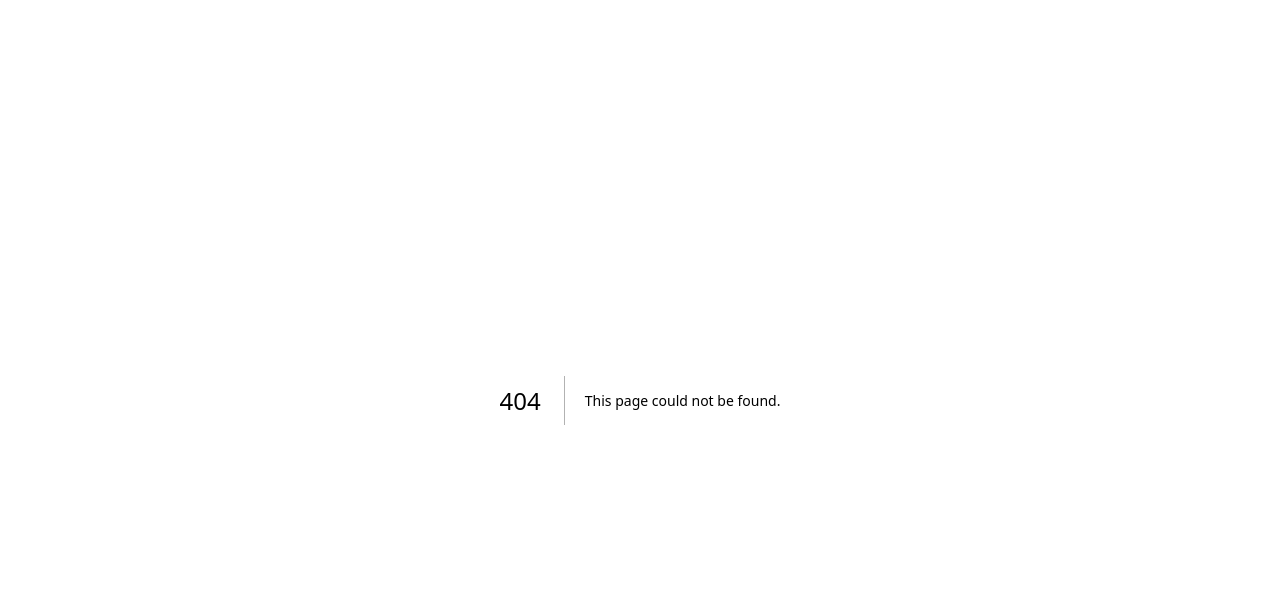
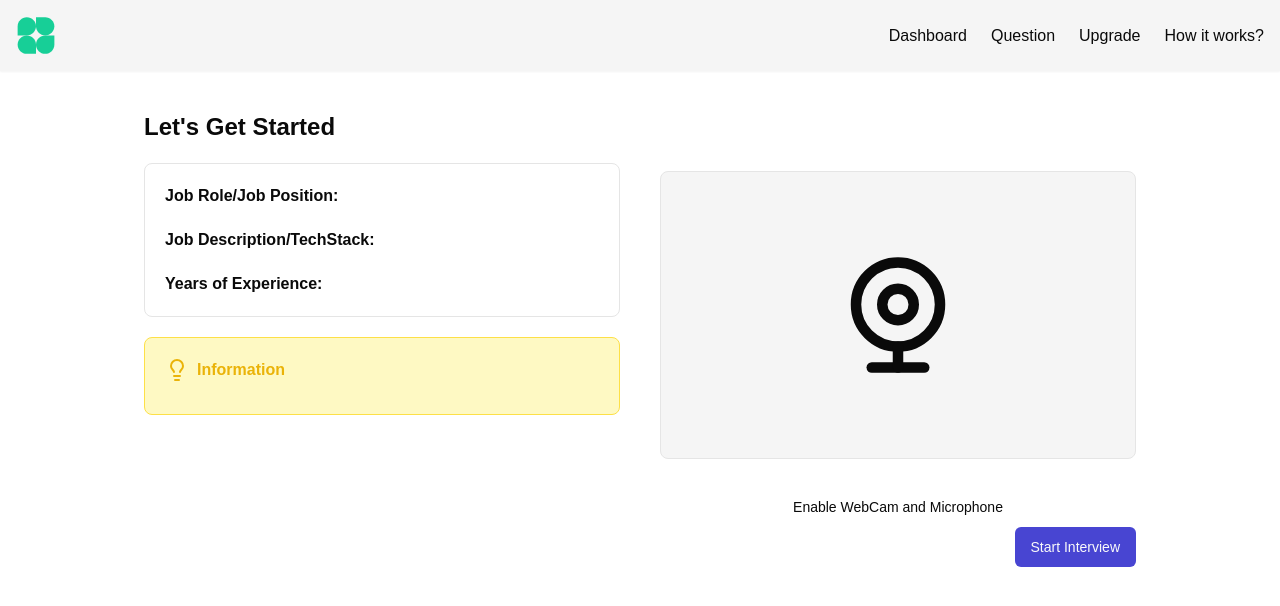
Before and after one commit to palakverma25/prepai, a Next.js app: page /dashboard/interview/1 in a window 1280 px wide. Before the commit this address had no page. Shown: the top 606 px of the page. Built offline with nearby package versions, Linux system fonts and the light colour scheme; no server answers; the database is empty.

Commit message:
WebcamPage done

```diff
--- /dev/null
+++ b/app/dashboard/interview/[interviewId]/page.jsx
@@ -0,0 +1,86 @@
+"use client";
+import { MockInterview } from "@/utils/schema";
+import React, { useEffect, useState } from "react";
+import { db } from "@/utils/db";
+import { eq } from "drizzle-orm";
+import Webcam from "react-webcam";
+import { WebcamIcon } from "lucide-react";
+import { Button } from "@/components/ui/button";
+import { Lightbulb } from "lucide-react";
+
+function Interview({ params }) {
+  const [interviewData, setInterviewData] = useState();
+  const [webCamEnabled, setWebCamEnabled] = useState(false);
+
+  useEffect(() => {
+    console.log(params.interviewId);
+    GetInterviewDetails();
+  }, []);
+  //used to get interview details
+  const GetInterviewDetails = async () => {
+    const result = await db
+      .select()
+      .from(MockInterview)
+      .where(eq(MockInterview.mockId, params.interviewId));
+
+    setInterviewData(result[0]);
+  };
+
+  return (
+    <div className="my-10">
+      <h2 className="font-bold text-2xl">Let's Get Started</h2>
+      <div className=" grid grid-cols-1 md:grid-cols-2 gap-10">
+        <div className="flex-col flex my-5 gap-5 ">
+          <div className=" flex-col flex gap-5 p-5 rounded-lg border ">
+            <h2>
+              <strong>Job Role/Job Position: </strong>
+              {interviewData?.jobPosition}
+            </h2>
+            <h2>
+              <strong>Job Description/TechStack: </strong>
+              {interviewData?.jobDesc}
+            </h2>
+            <h2>
+              <strong>Years of Experience: </strong>
+              {interviewData?.jobExperience}
+            </h2>
+          </div>
+          <div className="p-5 border rounded-lg border-yellow-300 bg-yellow-100">
+            <h2 className="flex gap-2 items-center text-yellow-500">
+              <Lightbulb />
+              <strong>Information</strong>
+            </h2>
+            <h2 className="mt-3 text-yellow-500">
+              {process.env.NEXT_PUBLIC_INFORMATION}
+            </h2>
+          </div>
+        </div>
+        <div>
+          {webCamEnabled ? (
+            <Webcam
+              onUserMedia={() => setWebCamEnabled(true)}
+              onUserMediaError={() => setWebCamEnabled(false)}
+              mirrored={true}
+              style={{
+                height: 300,
+                width: 300,
+              }}
+            />
+          ) : (
+            <>
+              <WebcamIcon className="h-72 w-full my-7 p-20 bg-secondary rounded-lg border" />
+              <Button variant="ghost" className="w-full"onClick={() => setWebCamEnabled(true)}>
+                Enable WebCam and Microphone{" "}
+              </Button>
+            </>
+          )}
+        </div>
+      </div>
+      <div className="flex justify-end items-end">
+        <Button>Start Interview</Button>
+      </div>
+    </div>
+  );
+}
+
+export default Interview;
--- a/package.json
+++ b/package.json
@@ -24,6 +24,7 @@
     "next": "^15.1.6",
     "react": "^19.0.0",
     "react-dom": "^19.0.0",
+    "react-webcam": "^7.2.0",
     "tailwind-merge": "^3.0.1",
     "tailwindcss-animate": "^1.0.7",
     "uuid": "^11.0.5"
```
Also changed, not shown: app/dashboard/_components/AddNewInterview.jsx (+10 -1 lines), jsconfig.json (line endings or trailing spaces), 1 other file (tests, documents, lock files or other folders).
